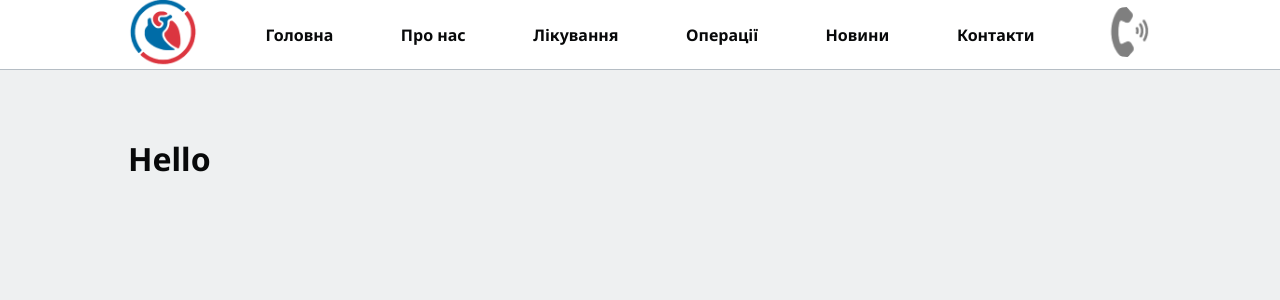
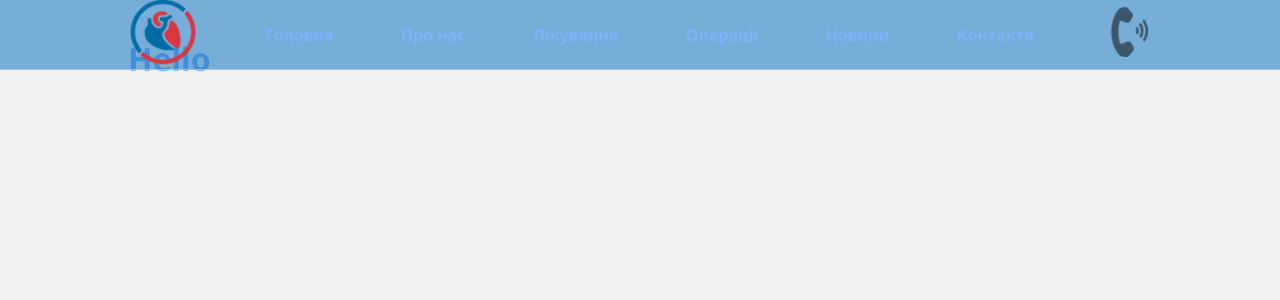
Before and after one commit to SheriffWinchester/four-dep, a Next.js app: page /enter in a window 1280 px wide. Shown: the top 300 px of the page. Built offline with nearby package versions, Linux system fonts and the light colour scheme.

Commit message:
Work in progress

```diff
--- /dev/null
+++ b/components/Header.js
@@ -0,0 +1,17 @@
+import Link from 'next/link'
+import Image from 'next/image'
+import headerImage from '/public/Header.png'
+
+export default function Header() {
+    return (
+        <div className='header'>
+            <Image
+            src={headerImage}
+            width={1240}
+            height={640}
+            layout='fill'
+            objectFit='cover'
+            />
+        </div>
+    )
+}
--- a/pages/_app.js
+++ b/pages/_app.js
@@ -1,5 +1,7 @@
 import '../styles/globals.css';
 import Navbar from '../components/Navbar'
+import Header from '../components/Header'
+
 
 //import { GetServerSideProps } from 'next/app';
 
@@ -7,6 +9,7 @@ function MyApp({ Component, pageProps }) {
   return (
     <>
       <Navbar />
+      <Header />
       <Component {...pageProps} />
     </>
   );
--- a/styles/globals.css
+++ b/styles/globals.css
@@ -2,7 +2,7 @@
 
 :root {
   --color-bg: #eef0f1;
-  --color-text: #08090a;
+  --color-text: #7EB2FA;
   --color-blue: #3b49df;
   --color-red: #df3b3b;
   --color-green: #3bdf72;
@@ -15,10 +15,7 @@ body {
   font-family: 'Noto Sans', sans-serif;
   background-color: var(--color-bg);
   color: var(--color-text);
-  margin-top: 50px;
 }
-
-
 
 main {
   padding: 1rem 10vw;
@@ -64,9 +61,9 @@ code {
 .navbar {
   height: 70px;
   width: 100%;
-  background: white;
+  background: #006FBF80;
   color: var(--colors-text);
-  position: fixed;
+  position: absolute;
   top: 0;
   padding: 0 10vw;
   font-weight: bold;
@@ -264,3 +261,7 @@ input[type="file"] {
 }
 
 .hidden { display:  none; }
+
+.header {
+  position: absolute;
+}
```
Also changed, not shown: styles/Index.module.css (renamed from styles/Home.module.css).
